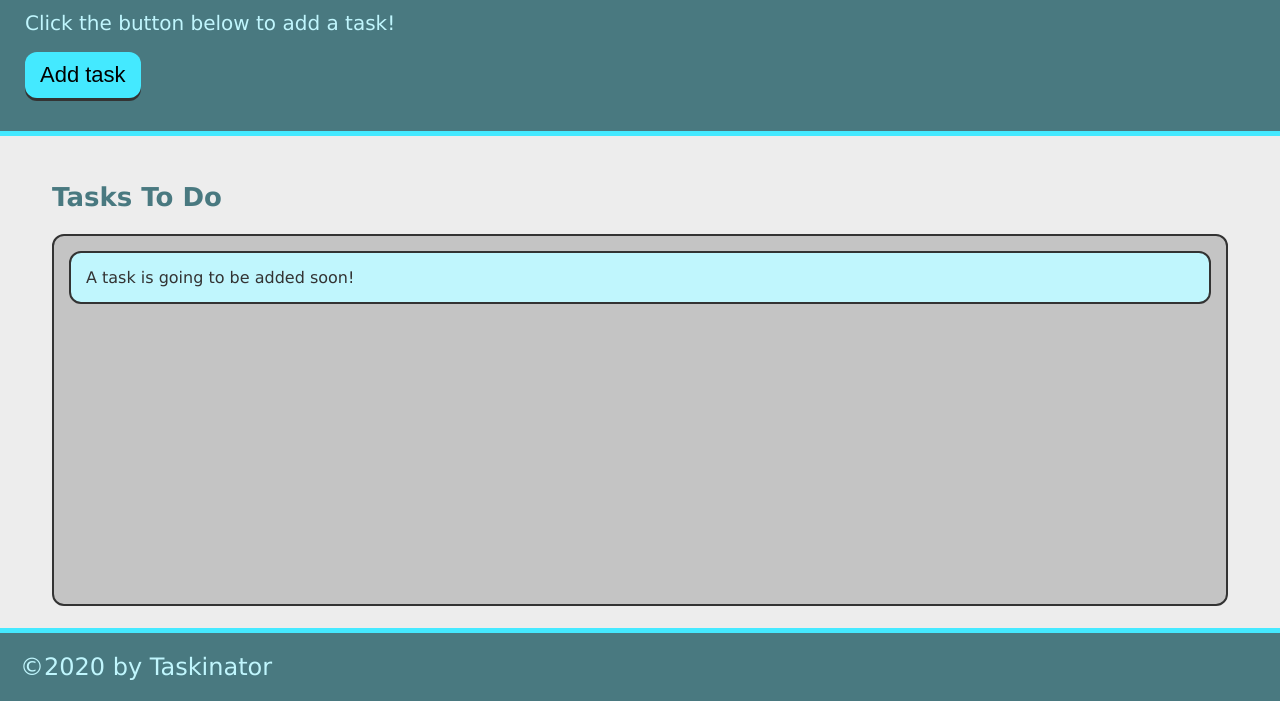
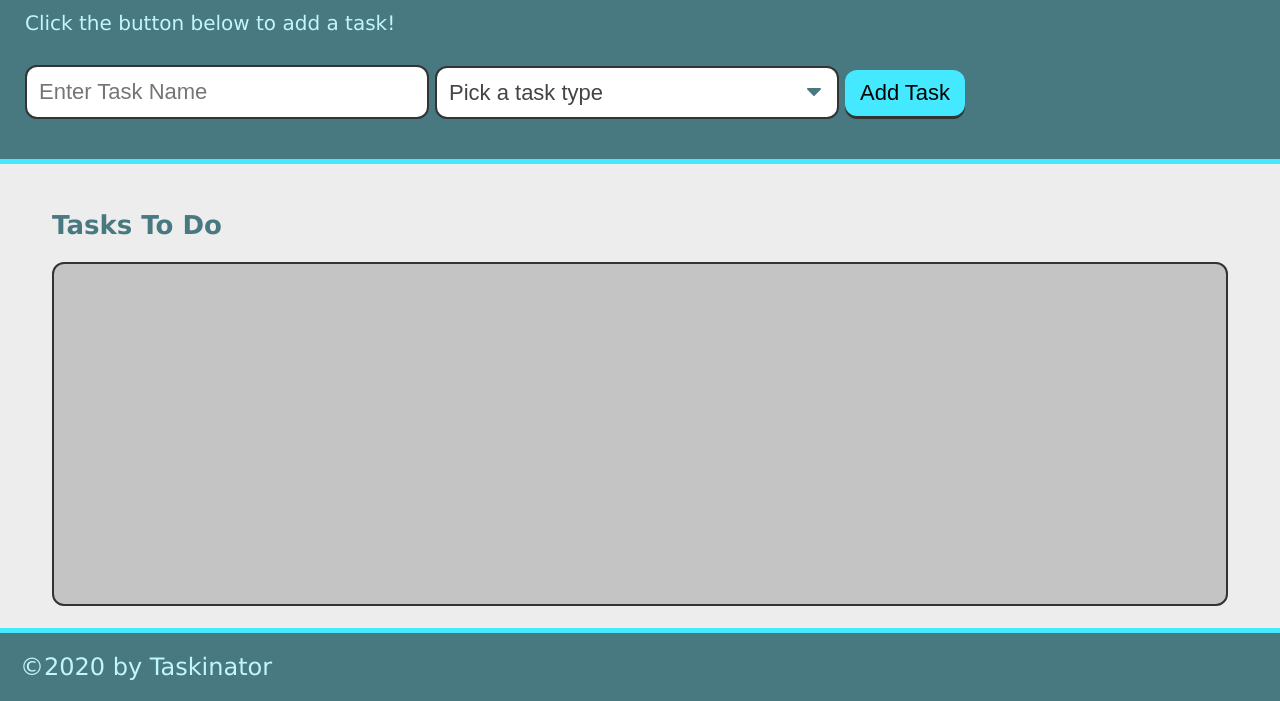
Before and after one commit to ghastings777/taskinator, a plain HTML site: page index.html in a window 1280 px wide. Shown: the part 99-800 px from the top of the page. Drawn offline with Linux system fonts and the light colour scheme.

Commit message:
added form to header

```diff
--- a/index.html
+++ b/index.html
@@ -13,14 +13,27 @@
             <a href="./index.html" class="page-title">Taskinator</a>
         </h1>
         <p>Click the button below to add a task!</p>
-        <button class="btn" id="save-task">Add task</button>
+        <form id="task-form">
+            <div class="form-group">
+                <input type="text" name="task-name" placeholder="Enter Task Name" />
+            </div>
+            <div class="form-group">
+                <select name="task-type" class="select-dropdown">
+                  <option value="" disabled selected>Pick a task type</option>
+                  <option value="Print">Print</option>
+                  <option value="Web">Web</option>
+                  <option value="Mobile">Mobile</option>
+                </select>
+              </div>
+            <div class="form-group">
+                <button class="btn" id="save-task" type="submit">Add Task</button>
+            </div>
+        </form>
     </header>
     <main class="page-content">
         <section class="task-list-wrapper">
             <h2 class="list-title">Tasks To Do</h2>
-            <ul class="task-list" id="tasks-to-do">
-                <li class="task-item">A task is going to be added soon!</li>
-            </ul>
+            <ul class="task-list" id="tasks-to-do"></ul>
         </section>
     </main>
     <footer>
```
